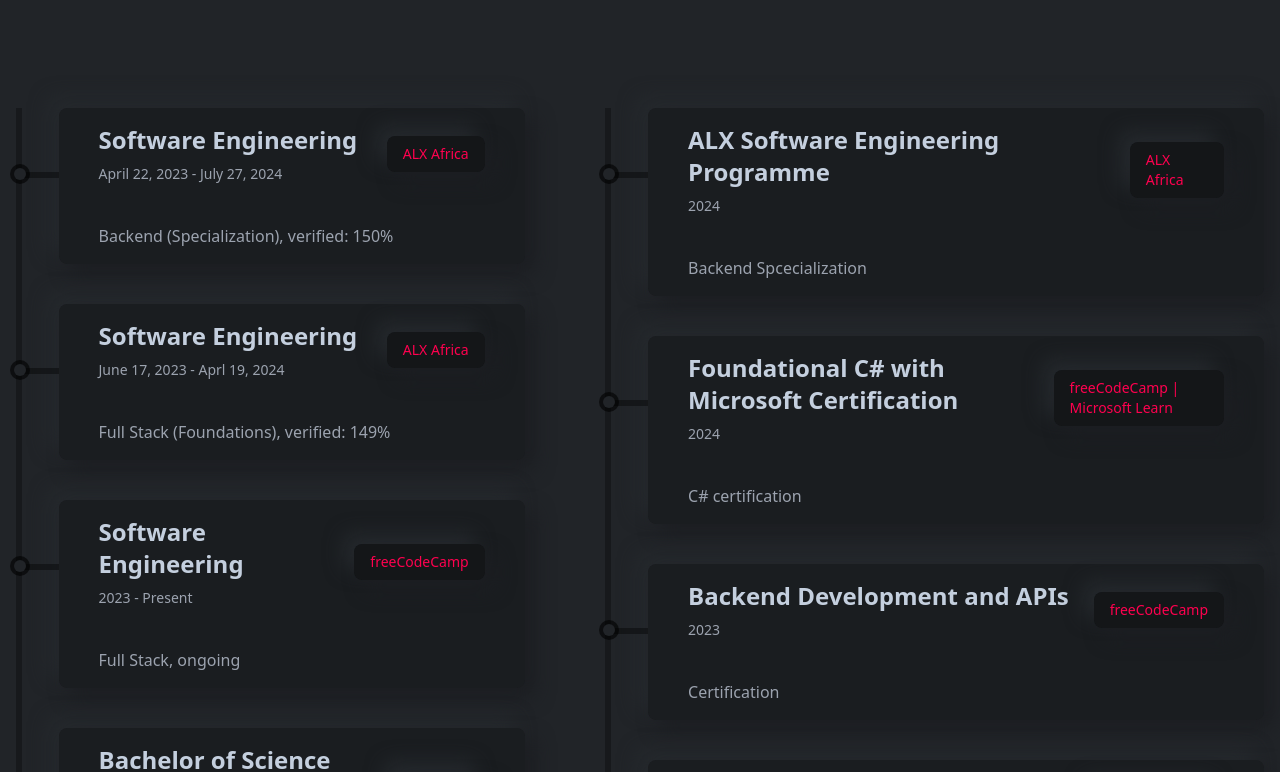
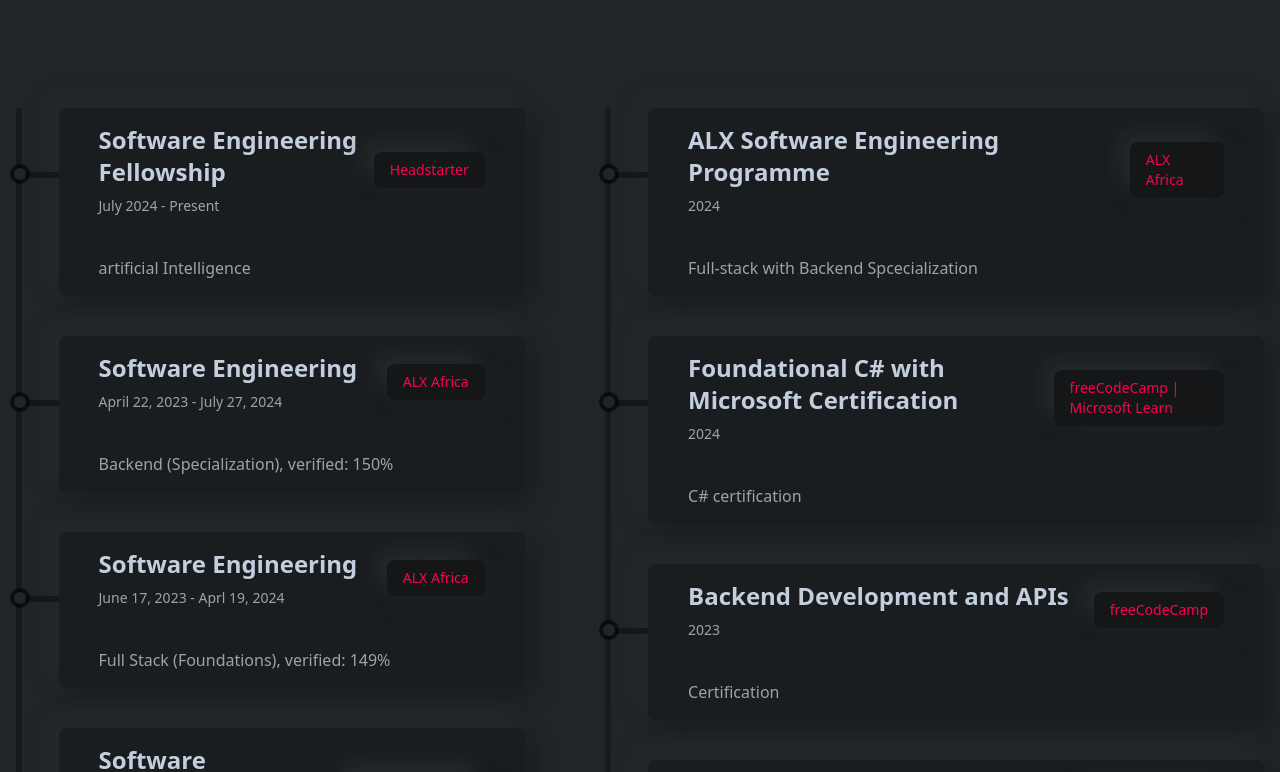
Before and after one commit to bshongwe/personal-portfolio-2024, a React (Create React App) app: page / in a window 1280 px wide. Shown: the part 3415-4187 px from the top of the page. Built offline with nearby package versions, Linux system fonts and the light colour scheme.

Commit message:
Update: Headstater fellowship details

```diff
--- a/src/components/resume/Education.js
+++ b/src/components/resume/Education.js
@@ -17,6 +17,12 @@
         </div>
         <div className="mt-6 lgl:mt-14 w-full h-[Auto] border-l-[6px] border-l-black border-opacity-30 flex flex-col gap-10">
           <ResumeCard
+            title="Software Engineering Fellowship"
+            subTitle="July 2024 - Present"
+            result="Headstarter"
+            des="artificial Intelligence"
+          />
+          <ResumeCard
             title="Software Engineering"
             subTitle="April 22, 2023 - July 27, 2024"
             result="ALX Africa"
@@ -32,7 +38,7 @@
             title="Software Engineering"
             subTitle="2023 - Present"
             result="freeCodeCamp"
-            des="Full Stack, ongoing"
+            des="Full Stack Web Development, ongoing"
           />
           <ResumeCard
             title="Bachelor of Science Degree in Agronomy"
@@ -54,7 +60,7 @@
             title="ALX Software Engineering Programme"
             subTitle="2024"
             result="ALX Africa"
-            des="Backend Spcecialization"
+            des="Full-stack with Backend Spcecialization"
           />
           <ResumeCard
             title="Foundational C# with Microsoft Certification"
```
